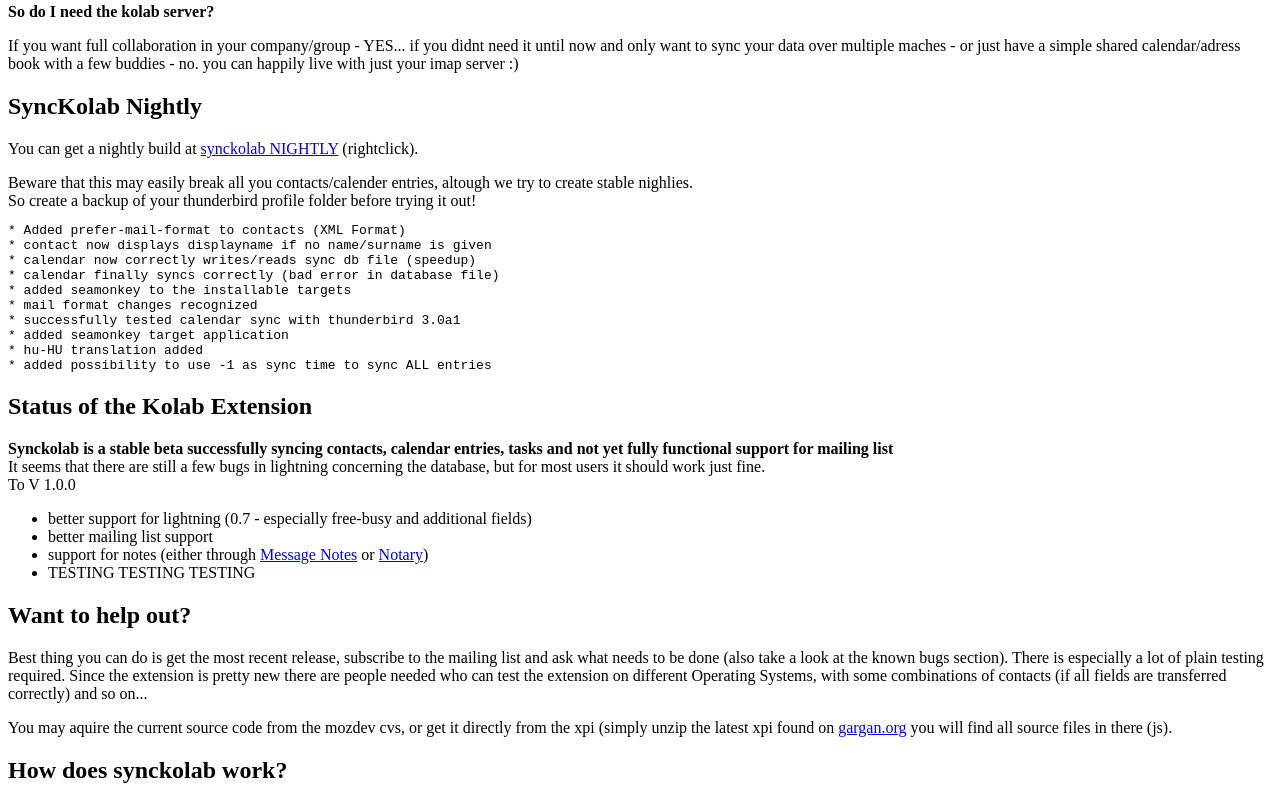
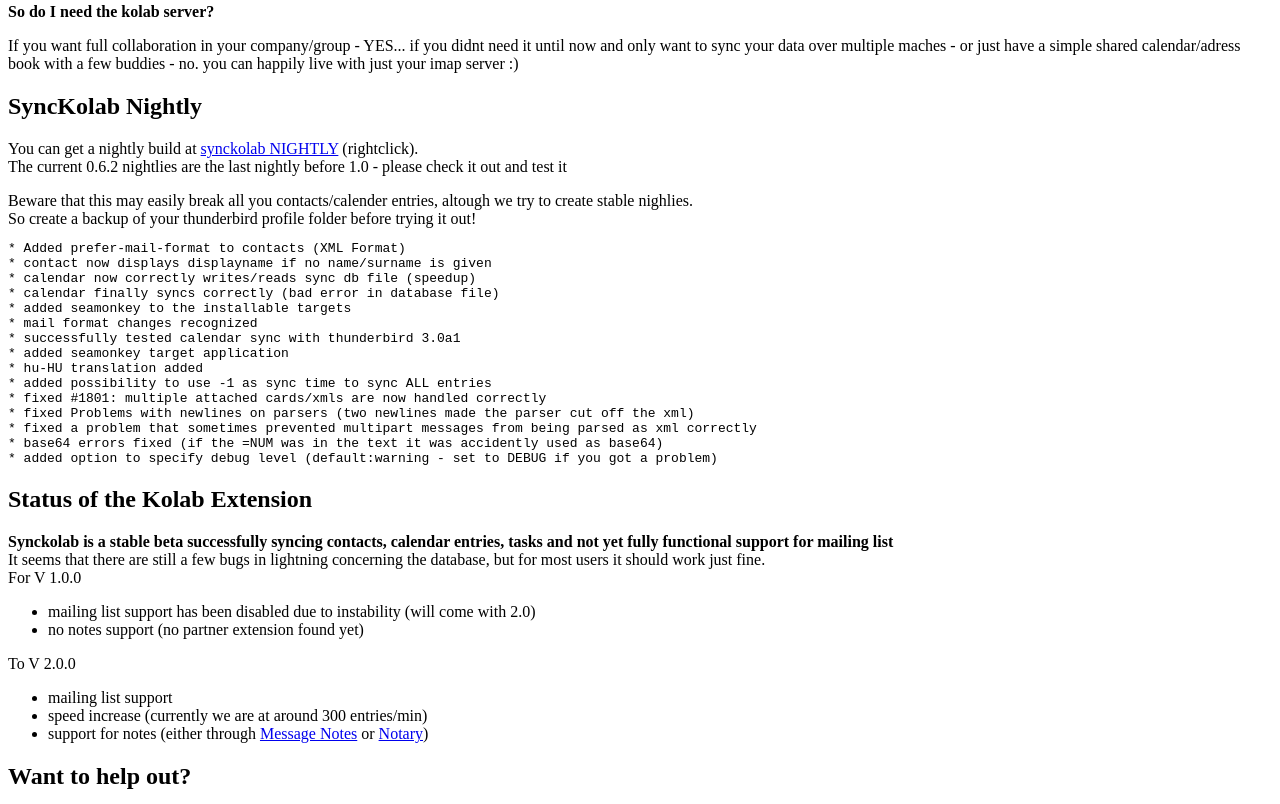
Before and after one commit to corinis/synckolab, a plain HTML site: page www/index.html in a window 1280 px wide. Shown: the part 1136-1940 px from the top of the page. Drawn offline with Linux system fonts and the light colour scheme.

Commit message:
updated infos

```diff
--- a/www/index.html
+++ b/www/index.html
@@ -4,7 +4,7 @@
 <div class="infoTab" id="whats-new">
 <h5 class="infoHeader">What's New</h5>
 <ul>
-<li><a href="http://www.gargan.org/extensions/synckolab-NIGHTLY.xpi">synckolab NIGHTLY (0.6.1)</a></li>
+<li><a href="http://www.gargan.org/extensions/synckolab-NIGHTLY.xpi">synckolab NIGHTLY (0.6.2 -> 1.0.0)</a></li>
 <li><a href="http://www.gargan.org/extensions/synckolab-0.6.0.xpi">synckolab 0.6.0</a></li>
 </ul>
 </div>
@@ -78,6 +78,8 @@ loads of other small thngs you would expect a kollaboration server to do :)
 <h2>SyncKolab Nightly</h2>
 <p>
 You can get a nightly build at <a href="http://www.gargan.org/extensions/synckolab-NIGHTLY.xpi">synckolab NIGHTLY</a> (rightclick).
+<br/>
+The current 0.6.2 nightlies are the last nightly before 1.0 - please check it out and test it
 </p>
 Beware that this may easily break all you contacts/calender entries, altough we try to create stable nighlies.<br/>
 So create a backup of your thunderbird profile folder before trying it out!
@@ -92,17 +94,27 @@ So create a backup of your thunderbird profile folder before trying it out!
 * added seamonkey target application
 * hu-HU translation added
 * added possibility to use -1 as sync time to sync ALL entries
+* fixed #1801: multiple attached cards/xmls are now handled correctly
+* fixed Problems with newlines on parsers (two newlines made the parser cut off the xml)
+* fixed a problem that sometimes prevented multipart messages from being parsed as xml correctly
+* base64 errors fixed (if the =NUM was in the text it was accidently used as base64)
+* added option to specify debug level (default:warning - set to DEBUG if you got a problem)
 </pre>
 <h2>Status of the Kolab Extension</h2>
 <b>Synckolab is a stable beta successfully syncing contacts, calendar entries, tasks and not yet fully functional support for mailing list</b><br/>
 It seems that there are still a few bugs in lightning concerning the database, but for most users it should work just fine.
 <br/>
-To V 1.0.0
+For V 1.0.0
 <ul>
-	<li>better support for lightning (0.7 - especially free-busy and additional fields)</li>
-	<li>better mailing list support</li>
+	<li>mailing list support has been disabled due to instability (will come with 2.0)</li>
+	<li>no notes support (no partner extension found yet)</li>
+</ul>
+
+To V 2.0.0
+<ul>
+	<li>mailing list support</li>
+	<li>speed increase (currently we are at around 300 entries/min)</li>
 	<li>support for notes (either through <a href="https://addons.mozilla.org/en-US/thunderbird/addon/759">Message Notes</a> or <a href="https://addons.mozilla.org/en-US/thunderbird/addon/979">Notary</a>)</li>
-	<li>TESTING TESTING TESTING</li>
 </ul>
 
 <h2>Want to help out?</h2>
```
